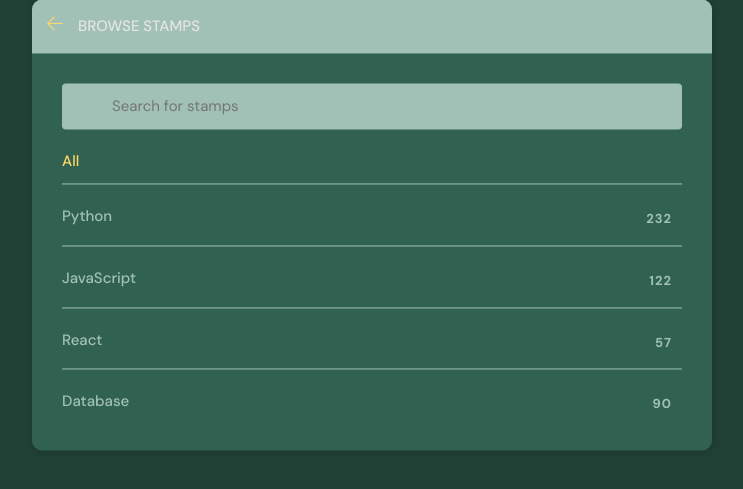
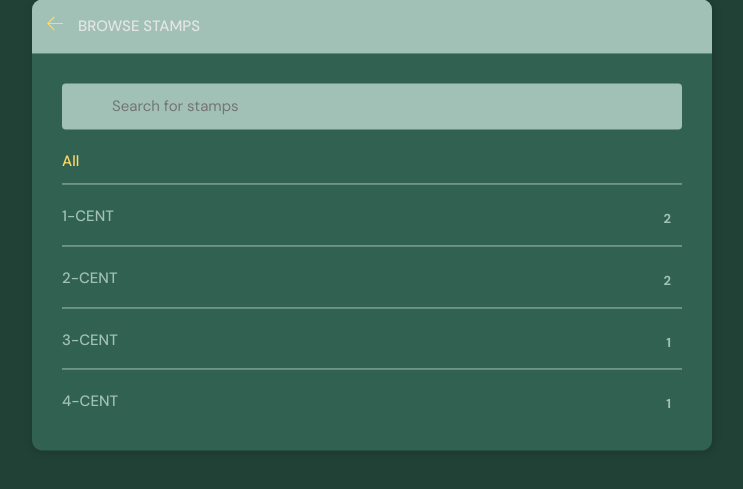
Before and after one commit to TiKaTiiK/PostMarks, a Django app: page /more/ in a window 1280 px wide. Shown: the part 193-682 px from the top of the page, without its empty margins (268-1011 px from the left). Run offline with Django 5.2, Linux system fonts and the light colour scheme.

Commit message:
'More' Page

```diff
--- a/base/templates/base/more.html
+++ b/base/templates/base/more.html
@@ -45,16 +45,16 @@
             </li>
           {% endfor %}
               <li>
-                <a href="/">Python <span>232</span></a>
+                <a href="/">1-CENT<span>2</span></a>
               </li>
               <li>
-                <a href="/">JavaScript <span>122</span></a>
+                <a href="/">2-CENT<span>2</span></a>
               </li>
               <li>
-                <a href="/">React <span>57</span></a>
+                <a href="/">3-CENT<span>1</span></a>
               </li>
               <li>
-                <a href="/">Database <span>90</span></a>
+                <a href="/">4-CENT<span>1</span></a>
               </li>
             </ul>
           </div>
```
